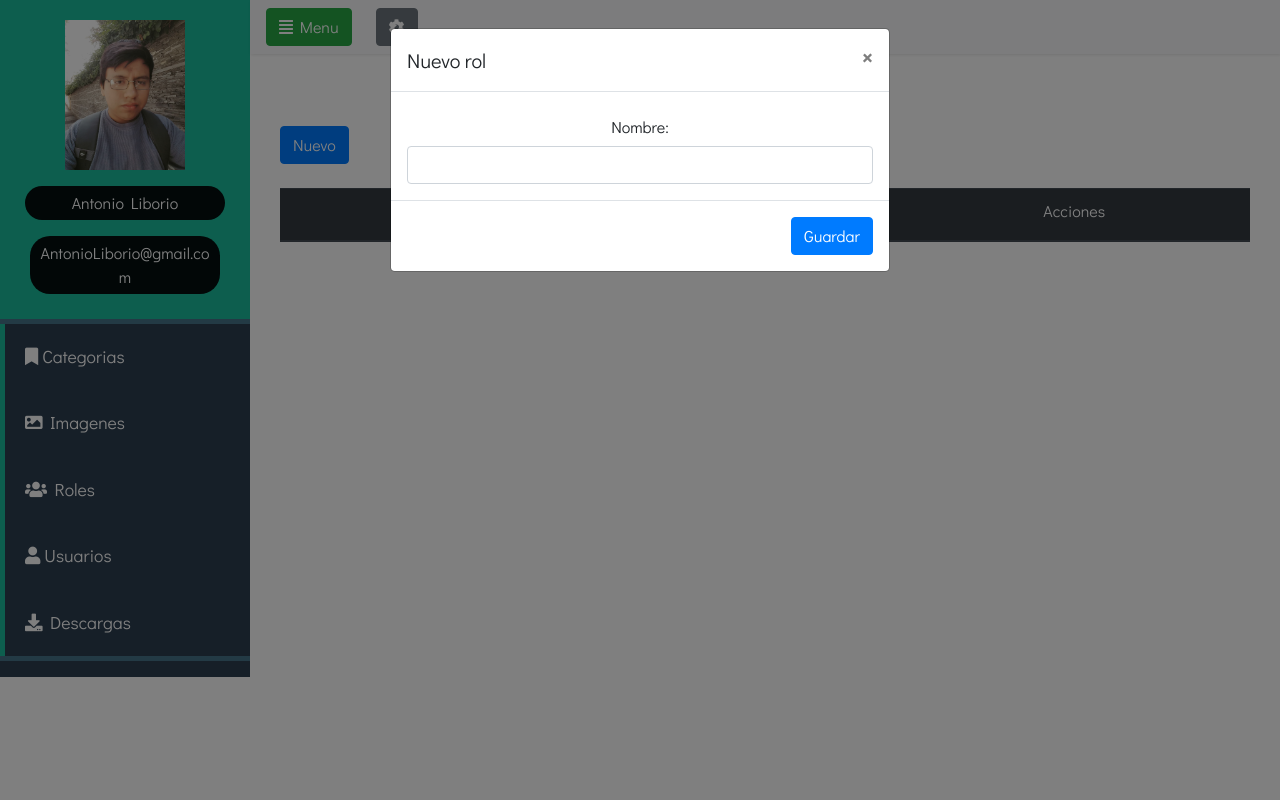
After one commit to AlfredH5393/pry-quickimage, a PHP site: page /view/roles.php in a window 1280 px wide, after a click on "Nuevo". The commit adds this page. Run offline with PHP 8.4, Linux system fonts and the light colour scheme; lists and menus that the app fills with data are empty.

Commit message:
MEJORANDO LA VALIDACION Y ALERT
CHECALO HOMMIE

```diff
--- /dev/null
+++ b/view/roles.php
@@ -0,0 +1,186 @@
+<!DOCTYPE html>
+<html lang="en">
+
+<head>
+    <meta charset="UTF-8">
+    <meta name="viewport" content="width=device-width, initial-scale=1.0">
+    <meta http-equiv="X-UA-Compatible" content="ie=edge">
+    <title>Administrador-Roles</title>
+    <link rel="stylesheet" href="../src/css/style.css">
+    <link rel="stylesheet" href="../src/css/bootstrap.css">
+    <link rel="stylesheet" href="../src/css/all.css">
+
+    <script type="text/javascript" src="../src/js/jquery-3.4.1.js"></script>
+    <script type="text/javascript" src="../src/js/bootstrap.js"></script>
+    <script src="../src/js/config.js"></script>
+</head>
+
+<body>
+    <div class="wrapper">
+        <?php
+            require("sidebar.html");
+           ?>
+
+        <div class="content">
+            <?php
+                  require("header.html");
+                ?>
+
+
+            <div class="container-fluid" id="tablaRoles">
+                <div class="container">
+                    <h5 class="text-center">ROLES</h5>
+                    <button class="btn btn-primary" data-toggle="modal" data-target="#nuevo-rol" @click="limpiar()">Nuevo</button>
+
+                </div>
+
+                <br>
+                <div class="container text-center">
+                    <div v-bind:class="tipoalertaA" role="alert">
+                        {{mensajesA}}
+                    </div>
+                    <div v-bind:class="tipoalertaE" id="alerta">
+                        {{mensajesE}}
+                    </div>
+                    <div v-bind:class="tipoalertaEli" id="alerta">
+                        {{mensajesEli}}
+                    </div>
+                    <!-- Tabla de roles -->
+                    <div class="row d-flex justify-content-center">
+                        <div class="col-xs-12 col-sm-12 col-md-12 col-lg-12 col-md-12">
+                            <table class="table table-hover">
+                                <thead class="thead-dark">
+                                    <tr>
+                                        <th>
+                                            <h6>Codigo</h6>
+                                        </th>
+                                        <th>
+                                            <h6>Nombre</h6>
+                                        </th>
+                                        <th>
+                                            <h6>Acciones</h6>
+                                        </th>
+                                    </tr>
+                                </thead>
+                                <tbody>
+                                    <tr v-for="Rol in roles">
+                                        <th scope="row">{{Rol.Id}}</th>
+                                        <td>{{Rol.rol}}</td>
+                                        <td>
+                                            <button class="btn btn-success" data-toggle="modal"
+                                                data-target="#editar-rol" @click="pasarDatosEditar(Rol);limpiar()">Editar</button>
+                                            <button class="btn btn-danger" data-toggle="modal"
+                                                data-target="#eliminar-rol"
+                                                @click="pasarDatosEliminar(Rol);limpiar()">Eliminar</button>
+                                        </td>
+                                    </tr>
+                                </tbody>
+                            </table>
+                        </div>
+                    </div>
+                    <div style="visibility: hidden">Collapsible Sidebar Using Bootstrap 4sadsadsasd
+                        sadsadsadsadbsakdgshagdgsahdghsagsadsadsadsadsadsadsasadsadsadshagdhsgahdsahgdshagdsha</div>
+
+                    <!--- MODALES -->
+                    <!--- MODAL NUEVO -->
+
+                    <div id="nuevoRol">
+                        <div class="modal fade" id="nuevo-rol" tabindex="-1" role="dialog"
+                            aria-labelledby="exampleModalLongTitle" aria-hidden="true">
+                            <div class="modal-dialog" role="document">
+                                <div class="modal-content">
+                                    <div class="modal-header">
+                                        <h5 class="modal-title" id="exampleModalLongTitle">Nuevo rol</h5>
+                                        <button type="button" class="close" data-dismiss="modal" aria-label="Close">
+                                            <span aria-hidden="true">&times;</span>
+                                        </button>
+                                    </div>
+                                    <div class="modal-body">
+                                        <label for="nombre" class="col-form-label">Nombre:</label>
+                                        <input type="text" class="form-control" id="nombreRol">
+
+                                    </div>
+                                    <div class="modal-footer">
+                                        <button type="button" class="btn btn-primary" data-dismiss="modal"
+                                            @click="nuevoRol()">Guardar</button>
+                                    </div>
+                                </div>
+                            </div>
+                        </div>
+                    </div>
+                    <!--- MODAL EDITAR -->
+                    <div class="modal fade" id="editar-rol" tabindex="-1" role="dialog"
+                        aria-labelledby="exampleModalLongTitle" aria-hidden="true">
+                        <div class="modal-dialog" role="document">
+                            <div class="modal-content">
+                                <div class="modal-header">
+                                    <h5 class="modal-title" id="exampleModalLongTitle">Editar rol</h5>
+                                    <button type="button" class="close" data-dismiss="modal" aria-label="Close">
+                                        <span aria-hidden="true">&times;</span>
+                                    </button>
+                                </div>
+                                <div class="modal-body">
+                                    <label for="nombre" class="col-form-label">Nombre:</label>
+                                    <input type="text" class="form-control" v-model="elegido.rol" id="nombreEditar_rol">
+                                    <input type="text" v-model="elegido.Id" style="display: none;"
+                                        id="codigoEditar_rol">
+                                </div>
+                                <div class="modal-footer">
+                                    <button type="button" class="btn btn-primary" data-dismiss="modal" @click="editarRol()">Guardar</button>
+                                </div>
+                            </div>
+                        </div>
+                    </div>
+
+
+
+                    <!-- MODAL ELIMINAR-->
+                    <div class="modal fade bd-example-modal-sm" id="eliminar-rol" tabindex="-1" role="dialog"
+                        aria-labelledby="mySmallModalLabel" aria-hidden="true">
+                        <div class="modal-dialog modal-dialog modal-sm" role="document">
+                            <div class="modal-content">
+                                <div class="modal-header">
+                                    <h5 class="modal-title">Eliminar</h5>
+                                    <button type="button" class="close" data-dismiss="modal" aria-label="Close">
+                                        <span aria-hidden="true">&times;</span>
+                                    </button>
+                                </div>
+                                <div class="modal-body">
+                                    <h5 class="text-center">¿Eliminar rol?</h5>
+                                    <div class="form-group">
+                                        <label for="">Nombre:</label>
+                                        <input class="form-control" type="text" v-model="elegido.rol"
+                                            id="nombreEliminar_rol" disabled>
+                                        <input class="form-control" type="text" v-model="elegido.Id"
+                                            id="codigoEliminar_rol" style="display: none;">
+                                    </div>
+                                </div>
+                                <div class="modal-footer">
+                                    <button type="button" class="btn btn-secondary" data-dismiss="modal">NO</button>
+                                    <button type="button" class="btn btn-danger" data-dismiss="modal"
+                                        @click="eliminarRol()">SI</button>
+                                </div>
+                            </div>
+                        </div>
+                    </div>
+                </div>
+            </div>
+        </div>
+    </div>
+
+    <script>
+    $(document).ready(function() {
+        $('#sidebarCollapse').on('click', function() {
+            $('#sidebar').toggleClass('active');
+        });
+    });
+    </script>
+</body>
+
+
+
+<script type="text/javascript" src="../src/js/axios.js"></script>
+<script type="text/javascript" src="../src/js/vue.js"></script>
+<script type="text/javascript" src="../src/js/crudRoles.js"></script>
+
+</html>
--- a/view/sidebar.html
+++ b/view/sidebar.html
@@ -1,11 +1,11 @@
 <nav id="sidebar">
         <div class="sidebar-header">
 
-                 <img src="../src/img/user.png" class="mx-auto d-block" alt="" width="120">
+                 <img src="../src/img/yo.jpg" class="mx-auto d-block" alt="" width="120">
 
                  <div class="content-user ">
-                        <p class=" name-user text-center mt-3" > Alfredo Hernandez Perez </p>
-                        <p class=" email-user text-center">alfredo@gmail.com</p>
+                        <p class=" name-user text-center mt-3" > Antonio Liborio </p>
+                        <p class=" email-user text-center">AntonioLiborio@gmail.com</p>
                  </div>
 
 
```
Also changed, not shown: src/js/crudRoles.js (+73 -57 lines), view/index.php (+35 -8 lines), view/roles.html (deleted, +0 -153 lines), src/img/yo.jpg (added).
